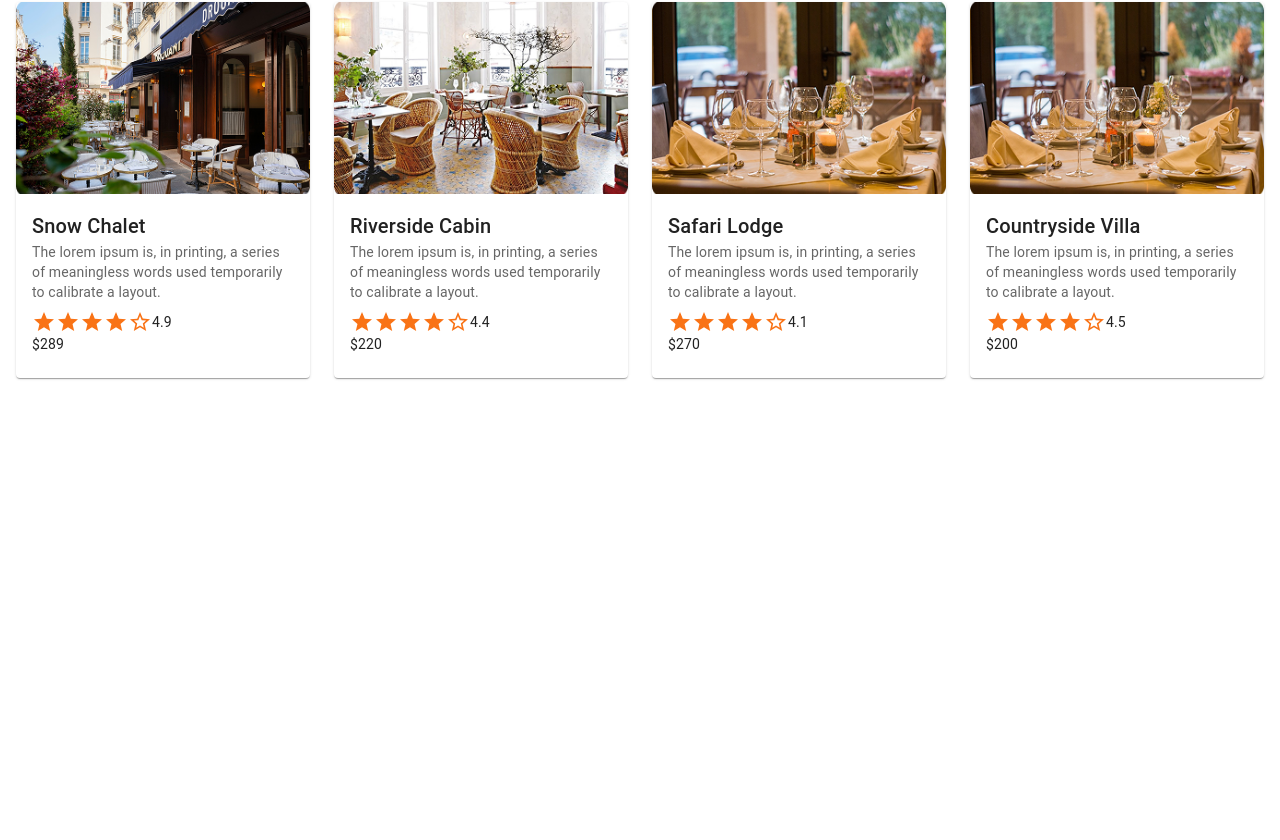
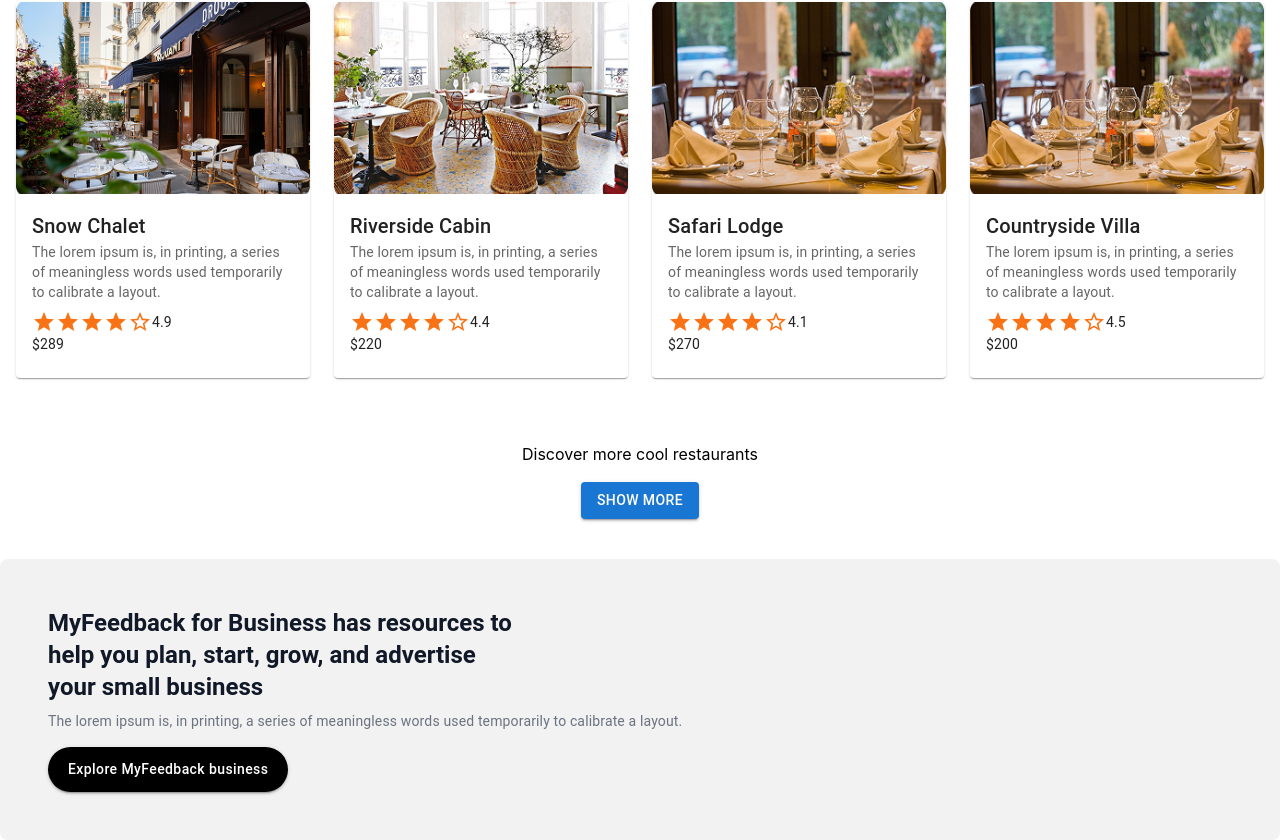
Before and after one commit to Shohan11369/React-assignment-03, a React (Vite) app: page / in a window 1280 px wide. Shown: the part 1648-2488 px from the top of the page. Before the commit the page ends 2066 px from the top, so only its background shows below. Built offline with nearby package versions, Linux system fonts and the light colour scheme.

Commit message:
Added BusinessSection Heading and Button

```diff
--- a/src/App.jsx
+++ b/src/App.jsx
@@ -1,4 +1,5 @@
 import "./App.css";
+import BusinessSection from "./components/BusinessSection";
 import HotelSection from "./components/HotelSection";
 import LatestTrends from "./components/LatestTrends";
 
@@ -10,6 +11,7 @@ function App() {
       <NavBar />
       <HotelSection />
       <LatestTrends />
+      <BusinessSection />
     </>
   );
 }
--- /dev/null
+++ b/src/components/BusinessSection.jsx
@@ -0,0 +1,41 @@
+// BusinessSection.jsx
+import React from "react";
+import { Button, Typography } from "@mui/material";
+
+function BusinessSection() {
+  return (
+    <div className="bg-[#F2F2F2] p-6 md:p-12 flex flex-col md:flex-row items-center justify-center gap-8 rounded-lg">
+      {/* Left Content */}
+      <div className="flex-1 text-center md:text-left">
+        <Typography
+          variant="h5"
+          fontWeight="bold"
+          className="mb-4 !text-gray-900 text-semibold max-w-[40%]"
+        >
+          MyFeedback for Business has resources to help you plan, start, grow,
+          and advertise your small business
+        </Typography>
+        <Typography variant="body2" className="!text-gray-500 mb-8 !mt-2">
+          The lorem ipsum is, in printing, a series of meaningless words used
+          temporarily to calibrate a layout.
+        </Typography>
+
+        <Button
+          variant="contained"
+          sx={{
+            backgroundColor: "#000",
+            borderRadius: "999px",
+            paddingX: "20px",
+            paddingY: "10px",
+            textTransform: "none",
+            "&:hover": { backgroundColor: "#333" },
+            marginTop: "16px",
+          }}
+        >
+          Explore MyFeedback business
+        </Button>
+      </div>
+    </div>
+  );
+}
+export default BusinessSection;
--- a/src/components/LatestTrends.jsx
+++ b/src/components/LatestTrends.jsx
@@ -1,4 +1,6 @@
 import React from "react";
+import { Button } from "@mui/material";
+
 import TrendCard from "./ReUseable/TrendCard";
 
 const trendsData = [
@@ -117,6 +119,15 @@ export default function LatestTrends() {
             />
           ))}
         </div>
+        <div className="flex flex-col items-center mx-auto mt-8  lg:mt-16">
+          <h1 className="text-semibold mb-4">Discover more cool restaurants</h1>
+          <Button
+            variant="contained"
+            className="bg-[#1677BD] text-center mx-auto mt-4"
+          >
+            Show More
+          </Button>
+        </div>
       </div>
     </section>
   );
```
Also changed, not shown: public/Business.png (added).
